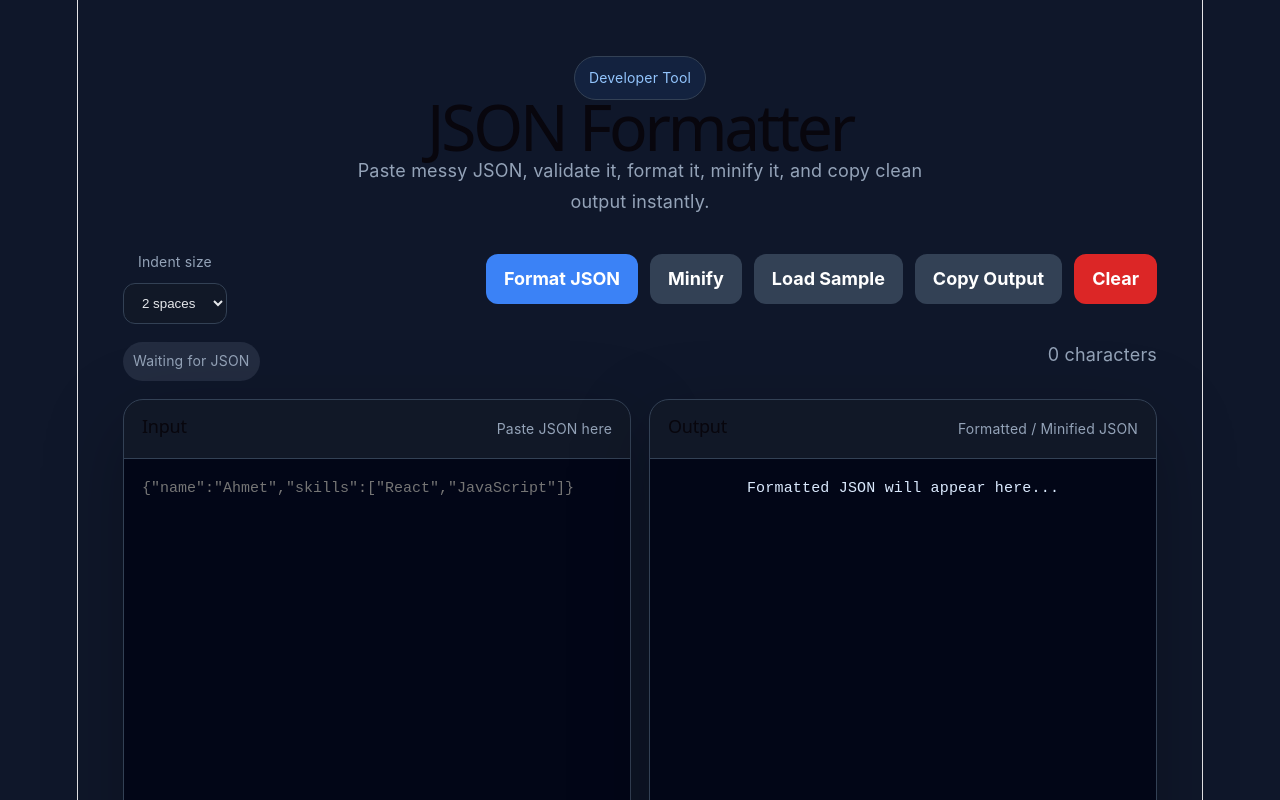
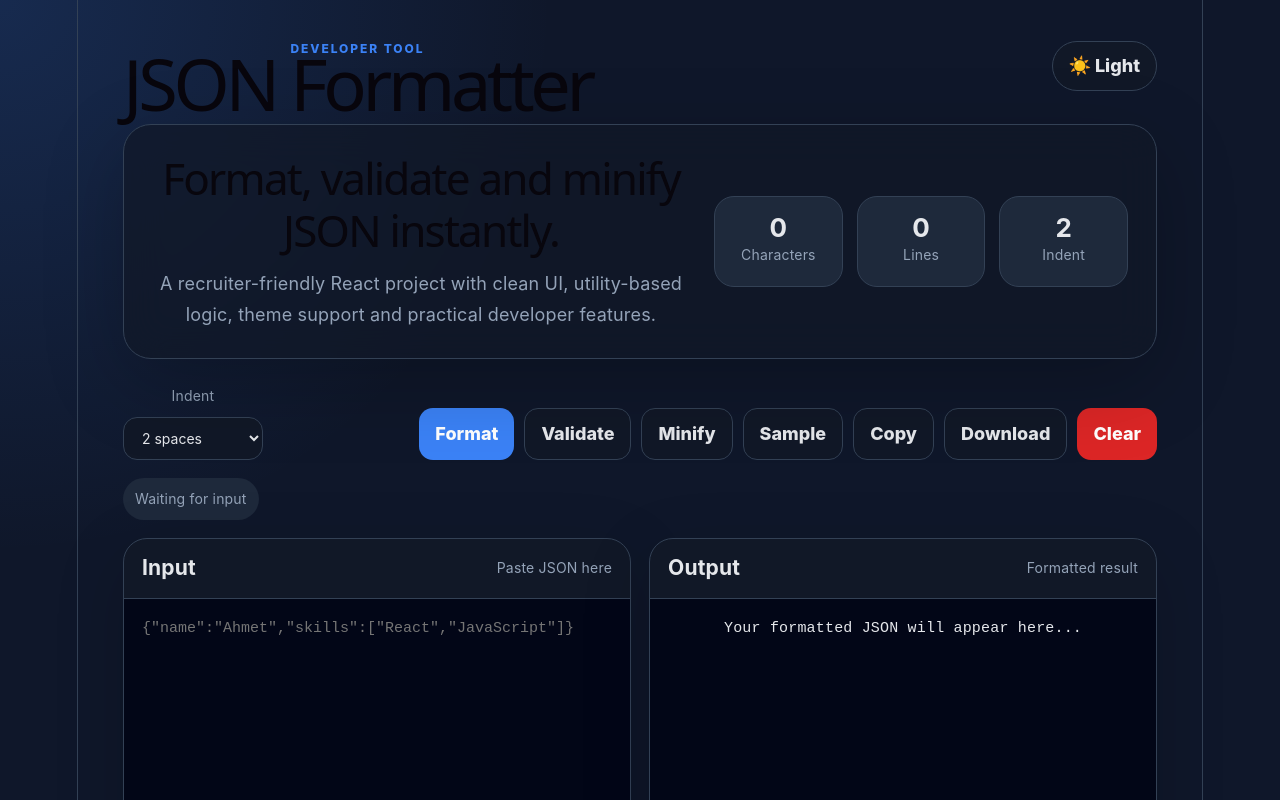
Before and after one commit to Aley777/JSON_FormetterTool, a React (Vite) app: page / in a window 1280 px wide. Shown: the top 800 px of the page. Built offline with nearby package versions, Linux system fonts and the light colour scheme.

Commit message:
Improve UI and add theme support

```diff
--- a/src/App.css
+++ b/src/App.css
@@ -1,92 +1,235 @@
+:root {
+  --bg: #0f172a;
+  --card: #111827;
+  --card-soft: #1e293b;
+  --text: #e5e7eb;
+  --muted: #94a3b8;
+  --border: #334155;
+  --primary: #3b82f6;
+  --danger: #dc2626;
+  --success: #22c55e;
+  --editor: #020617;
+}
+
+:root[data-theme="light"] {
+  --bg: #f8fafc;
+  --card: #ffffff;
+  --card-soft: #f1f5f9;
+  --text: #0f172a;
+  --muted: #64748b;
+  --border: #cbd5e1;
+  --primary: #2563eb;
+  --danger: #dc2626;
+  --success: #16a34a;
+  --editor: #f8fafc;
+}
+
 * {
   box-sizing: border-box;
 }
 
 body {
   margin: 0;
-  font-family: Inter, system-ui, -apple-system, BlinkMacSystemFont, "Segoe UI",
+  background:
+    radial-gradient(circle at top left, rgba(59, 130, 246, 0.18), transparent 32%),
+    var(--bg);
+  color: var(--text);
+  font-family:
+    Inter,
+    system-ui,
+    -apple-system,
+    BlinkMacSystemFont,
+    "Segoe UI",
     sans-serif;
-  background: #0f172a;
-  color: #e5e7eb;
 }
 
 button,
-textarea {
+textarea,
+select {
   font: inherit;
 }
 
 .app {
-  width: min(1180px, 92%);
+  width: min(1240px, 92%);
   margin: 0 auto;
-  padding: 56px 0;
+  padding: 36px 0 56px;
 }
 
-.hero {
-  text-align: center;
-  margin-bottom: 32px;
+.topbar {
+  display: flex;
+  justify-content: space-between;
+  align-items: center;
+  gap: 24px;
+  margin-bottom: 28px;
 }
 
-.badge {
-  width: fit-content;
-  margin: 0 auto 14px;
-  padding: 8px 14px;
-  border: 1px solid #334155;
+.eyebrow {
+  margin: 0 0 8px;
+  color: var(--primary);
+  font-weight: 800;
+  text-transform: uppercase;
+  letter-spacing: 0.16em;
+  font-size: 12px;
+}
+
+h1,
+h2,
+h3,
+p {
+  margin-top: 0;
+}
+
+h1 {
+  margin-bottom: 0;
+  font-size: clamp(38px, 6vw, 72px);
+  letter-spacing: -0.06em;
+}
+
+.theme-toggle {
+  border: 1px solid var(--border);
+  background: var(--card);
+  color: var(--text);
   border-radius: 999px;
-  color: #93c5fd;
-  background: rgba(59, 130, 246, 0.1);
+  padding: 11px 16px;
+  cursor: pointer;
+}
+
+.hero-card {
+  display: grid;
+  grid-template-columns: 1.3fr 1fr;
+  gap: 24px;
+  align-items: center;
+  margin-bottom: 24px;
+  padding: 28px;
+  border: 1px solid var(--border);
+  border-radius: 28px;
+  background: rgba(17, 24, 39, 0.72);
+  backdrop-filter: blur(20px);
+  box-shadow: 0 24px 80px rgba(0, 0, 0, 0.22);
+}
+
+[data-theme="light"] .hero-card {
+  background: rgba(255, 255, 255, 0.78);
+}
+
+.hero-card h2 {
+  margin-bottom: 12px;
+  font-size: clamp(26px, 4vw, 44px);
+  letter-spacing: -0.04em;
+}
+
+.hero-card p {
+  max-width: 720px;
+  margin-bottom: 0;
+  color: var(--muted);
+  line-height: 1.7;
+}
+
+.stats {
+  display: grid;
+  grid-template-columns: repeat(3, 1fr);
+  gap: 14px;
+}
+
+.stats div {
+  padding: 18px;
+  border: 1px solid var(--border);
+  border-radius: 20px;
+  background: var(--card-soft);
+}
+
+.stats strong {
+  display: block;
+  font-size: 26px;
+}
+
+.stats span {
+  color: var(--muted);
   font-size: 14px;
 }
 
-.hero h1 {
-  margin: 0;
-  font-size: clamp(36px, 6vw, 64px);
-  letter-spacing: -0.05em;
+.controls {
+  display: flex;
+  justify-content: space-between;
+  align-items: end;
+  gap: 18px;
+  flex-wrap: wrap;
+  margin-bottom: 18px;
 }
 
-.hero p:last-child {
-  max-width: 620px;
-  margin: 16px auto 0;
-  color: #94a3b8;
-  line-height: 1.7;
+.controls label {
+  display: grid;
+  gap: 8px;
+  color: var(--muted);
+  font-size: 14px;
 }
 
-.toolbar {
+select {
+  min-width: 140px;
+  border: 1px solid var(--border);
+  border-radius: 14px;
+  padding: 11px 14px;
+  background: var(--card);
+  color: var(--text);
+  outline: none;
+}
+
+.actions {
   display: flex;
-  justify-content: center;
-  gap: 12px;
+  gap: 10px;
   flex-wrap: wrap;
-  margin-bottom: 20px;
 }
 
 button {
   border: none;
-  border-radius: 12px;
-  padding: 12px 18px;
-  background: #3b82f6;
+  border-radius: 14px;
+  padding: 12px 16px;
+  background: var(--primary);
   color: white;
   cursor: pointer;
-  font-weight: 700;
+  font-weight: 800;
 }
 
 button:hover {
-  opacity: 0.9;
+  transform: translateY(-1px);
 }
 
 button.secondary {
-  background: #334155;
+  border: 1px solid var(--border);
+  background: var(--card);
+  color: var(--text);
 }
 
 button.danger {
-  background: #dc2626;
+  background: var(--danger);
 }
 
-.error {
-  width: fit-content;
-  margin: 0 auto 20px;
-  padding: 12px 16px;
-  border-radius: 12px;
-  background: rgba(220, 38, 38, 0.15);
-  color: #fca5a5;
+.status {
+  display: flex;
+  gap: 10px;
+  flex-wrap: wrap;
+  margin-bottom: 18px;
+}
+
+.pill {
+  border-radius: 999px;
+  padding: 8px 12px;
+  font-size: 14px;
+}
+
+.pill.neutral {
+  background: var(--card-soft);
+  color: var(--muted);
+}
+
+.pill.success {
+  background: rgba(34, 197, 94, 0.16);
+  color: var(--success);
+}
+
+.pill.error {
+  background: rgba(220, 38, 38, 0.16);
+  color: #f87171;
 }
 
 .editor-grid {
@@ -95,46 +238,45 @@ button.danger {
   gap: 18px;
 }
 
-.panel {
-  border: 1px solid #334155;
-  border-radius: 20px;
+.editor-card {
   overflow: hidden;
-  background: #111827;
-  box-shadow: 0 24px 80px rgba(0, 0, 0, 0.25);
+  border: 1px solid var(--border);
+  border-radius: 24px;
+  background: var(--card);
+  box-shadow: 0 20px 70px rgba(0, 0, 0, 0.16);
 }
 
-.panel-header {
+.editor-header {
   display: flex;
   justify-content: space-between;
   gap: 16px;
   padding: 16px 18px;
-  border-bottom: 1px solid #334155;
+  border-bottom: 1px solid var(--border);
 }
 
-.panel-header h2 {
-  margin: 0;
-  font-size: 18px;
+.editor-header h3 {
+  margin-bottom: 0;
 }
 
-.panel-header span {
-  color: #94a3b8;
+.editor-header span {
+  color: var(--muted);
   font-size: 14px;
 }
 
 textarea,
 pre {
   width: 100%;
-  height: 480px;
+  height: 500px;
   margin: 0;
   padding: 18px;
   border: none;
   outline: none;
   resize: none;
-  background: #020617;
-  color: #dbeafe;
+  background: var(--editor);
+  color: var(--text);
   font-family: "Fira Code", "Courier New", monospace;
   font-size: 15px;
-  line-height: 1.6;
+  line-height: 1.65;
 }
 
 pre {
@@ -142,7 +284,24 @@ pre {
   white-space: pre-wrap;
 }
 
-@media (max-width: 820px) {
+@media (max-width: 900px) {
+  .topbar,
+  .hero-card {
+    grid-template-columns: 1fr;
+  }
+
+  .topbar {
+    align-items: flex-start;
+  }
+
+  .hero-card {
+    display: block;
+  }
+
+  .stats {
+    margin-top: 22px;
+  }
+
   .editor-grid {
     grid-template-columns: 1fr;
   }
@@ -153,53 +312,17 @@ pre {
   }
 }
 
-.controls {
-  display: flex;
-  align-items: end;
-  justify-content: space-between;
-  gap: 18px;
-  flex-wrap: wrap;
-  margin-bottom: 18px;
+@media (max-width: 560px) {
+  .stats {
+    grid-template-columns: 1fr;
+  }
+
+  button,
+  select {
+    width: 100%;
+  }
+
+  .actions {
+    width: 100%;
+  }
 }
-
-.select-group {
-  display: grid;
-  gap: 8px;
-}
-
-.select-group label {
-  color: #94a3b8;
-  font-size: 14px;
-}
-
-select {
-  border: 1px solid #334155;
-  border-radius: 12px;
-  padding: 11px 14px;
-  background: #111827;
-  color: #e5e7eb;
-  outline: none;
-}
-
-.status-row {
-  display: flex;
-  justify-content: space-between;
-  gap: 16px;
-  margin-bottom: 18px;
-  color: #94a3b8;
-}
-
-.status {
-  padding: 6px 10px;
-  border-radius: 999px;
-  font-size: 14px;
-}
-
-.status.valid {
-  background: rgba(34, 197, 94, 0.15);
-  color: #86efac;
-}
-
-.status.idle {
-  background: rgba(148, 163, 184, 0.15);
-}
--- a/src/App.jsx
+++ b/src/App.jsx
@@ -1,133 +1,182 @@
-import { useState } from "react";
+import { useEffect, useState } from "react";
 import "./App.css";
+import {
+  downloadJson,
+  formatJson,
+  minifyJson,
+  validateJson,
+} from "./utils/jsonTools";
 
 const sampleJson = {
+  app: "JSON Formatter Tool",
+  type: "Developer Tool",
   user: {
     name: "Ahmet",
     role: "Frontend Developer",
     skills: ["React", "JavaScript", "CSS"],
-    active: true,
+    availableForHire: true,
   },
-  projects: [
-    {
-      name: "JSON Formatter",
-      type: "Developer Tool",
-    },
-  ],
 };
 
 function App() {
   const [jsonInput, setJsonInput] = useState("");
-  const [formattedJson, setFormattedJson] = useState("");
+  const [jsonOutput, setJsonOutput] = useState("");
   const [error, setError] = useState("");
   const [indent, setIndent] = useState(2);
+  const [theme, setTheme] = useState("dark");
 
-  const formatJson = () => {
+  const characterCount = jsonInput.length;
+  const lineCount = jsonInput ? jsonInput.split("\n").length : 0;
+  const isValid = jsonInput && !error && jsonOutput;
+
+  useEffect(() => {
+    document.documentElement.setAttribute("data-theme", theme);
+  }, [theme]);
+
+  const handleFormat = () => {
     try {
-      const parsed = JSON.parse(jsonInput);
-      const pretty = JSON.stringify(parsed, null, Number(indent));
-      setFormattedJson(pretty);
+      const result = formatJson(jsonInput, indent);
+      setJsonOutput(result);
       setError("");
-    } catch {
-      setFormattedJson("");
-      setError("Invalid JSON. Please check your syntax.");
+    } catch (err) {
+      setJsonOutput("");
+      setError(err.message);
     }
   };
 
-  const minifyJson = () => {
+  const handleMinify = () => {
     try {
-      const parsed = JSON.parse(jsonInput);
-      const minified = JSON.stringify(parsed);
-      setFormattedJson(minified);
+      const result = minifyJson(jsonInput);
+      setJsonOutput(result);
       setError("");
-    } catch {
-      setFormattedJson("");
-      setError("Invalid JSON. Please check your syntax.");
+    } catch (err) {
+      setJsonOutput("");
+      setError(err.message);
     }
   };
 
-  const loadSample = () => {
+  const handleValidate = () => {
+    const result = validateJson(jsonInput);
+
+    if (result.isValid) {
+      setError("");
+      setJsonOutput("Valid JSON ✅");
+    } else {
+      setJsonOutput("");
+      setError(result.error);
+    }
+  };
+
+  const handleLoadSample = () => {
     const sample = JSON.stringify(sampleJson);
     setJsonInput(sample);
-    setFormattedJson(JSON.stringify(sampleJson, null, Number(indent)));
+    setJsonOutput(formatJson(sample, indent));
     setError("");
   };
 
-  const clearAll = () => {
+  const handleCopy = async () => {
+    if (!jsonOutput) return;
+
+    await navigator.clipboard.writeText(jsonOutput);
+  };
+
+  const handleDownload = () => {
+    if (!jsonOutput || error) return;
+    downloadJson(jsonOutput);
+  };
+
+  const handleClear = () => {
     setJsonInput("");
-    setFormattedJson("");
+    setJsonOutput("");
     setError("");
   };
 
-  const copyOutput = async () => {
-    if (!formattedJson) return;
-
-    try {
-      await navigator.clipboard.writeText(formattedJson);
-      alert("Formatted JSON copied!");
-    } catch {
-      alert("Copy failed.");
-    }
-  };
-
-  const isValid = jsonInput && !error && formattedJson;
-
   return (
     <main className="app">
-      <section className="hero">
-        <p className="badge">Developer Tool</p>
-        <h1>JSON Formatter</h1>
-        <p>
-          Paste messy JSON, validate it, format it, minify it, and copy clean
-          output instantly.
-        </p>
+      <header className="topbar">
+        <div>
+          <p className="eyebrow">Developer Tool</p>
+          <h1>JSON Formatter</h1>
+        </div>
+
+        <button
+          className="theme-toggle"
+          onClick={() => setTheme(theme === "dark" ? "light" : "dark")}
+        >
+          {theme === "dark" ? "☀️ Light" : "🌙 Dark"}
+        </button>
+      </header>
+
+      <section className="hero-card">
+        <div>
+          <h2>Format, validate and minify JSON instantly.</h2>
+          <p>
+            A recruiter-friendly React project with clean UI, utility-based
+            logic, theme support and practical developer features.
+          </p>
+        </div>
+
+        <div className="stats">
+          <div>
+            <strong>{characterCount}</strong>
+            <span>Characters</span>
+          </div>
+          <div>
+            <strong>{lineCount}</strong>
+            <span>Lines</span>
+          </div>
+          <div>
+            <strong>{indent}</strong>
+            <span>Indent</span>
+          </div>
+        </div>
       </section>
 
       <section className="controls">
-        <div className="select-group">
-          <label htmlFor="indent">Indent size</label>
-          <select
-            id="indent"
-            value={indent}
-            onChange={(e) => setIndent(e.target.value)}
-          >
+        <label>
+          Indent
+          <select value={indent} onChange={(e) => setIndent(e.target.value)}>
             <option value="2">2 spaces</option>
             <option value="4">4 spaces</option>
             <option value="8">8 spaces</option>
           </select>
-        </div>
+        </label>
 
-        <div className="toolbar">
-          <button onClick={formatJson}>Format JSON</button>
-          <button className="secondary" onClick={minifyJson}>
+        <div className="actions">
+          <button onClick={handleFormat}>Format</button>
+          <button onClick={handleValidate} className="secondary">
+            Validate
+          </button>
+          <button onClick={handleMinify} className="secondary">
             Minify
           </button>
-          <button className="secondary" onClick={loadSample}>
-            Load Sample
+          <button onClick={handleLoadSample} className="secondary">
+            Sample
           </button>
-          <button className="secondary" onClick={copyOutput}>
-            Copy Output
+          <button onClick={handleCopy} className="secondary">
+            Copy
           </button>
-          <button className="danger" onClick={clearAll}>
+          <button onClick={handleDownload} className="secondary">
+            Download
+          </button>
+          <button onClick={handleClear} className="danger">
             Clear
           </button>
         </div>
       </section>
 
-      <section className="status-row">
-        <span className={isValid ? "status valid" : "status idle"}>
-          {isValid ? "Valid JSON" : "Waiting for JSON"}
+      <section className="status">
+        <span className={isValid ? "pill success" : "pill neutral"}>
+          {isValid ? "Valid JSON" : "Waiting for input"}
         </span>
 
-        <span>{jsonInput.length} characters</span>
+        {error && <span className="pill error">Invalid JSON: {error}</span>}
       </section>
 
-      {error && <p className="error">{error}</p>}
-
       <section className="editor-grid">
-        <div className="panel">
-          <div className="panel-header">
-            <h2>Input</h2>
+        <article className="editor-card">
+          <div className="editor-header">
+            <h3>Input</h3>
             <span>Paste JSON here</span>
           </div>
 
@@ -139,16 +188,16 @@ function App() {
             }}
             placeholder='{"name":"Ahmet","skills":["React","JavaScript"]}'
           />
-        </div>
+        </article>
 
-        <div className="panel">
-          <div className="panel-header">
-            <h2>Output</h2>
-            <span>Formatted / Minified JSON</span>
+        <article className="editor-card">
+          <div className="editor-header">
+            <h3>Output</h3>
+            <span>Formatted result</span>
           </div>
 
-          <pre>{formattedJson || "Formatted JSON will appear here..."}</pre>
-        </div>
+          <pre>{jsonOutput || "Your formatted JSON will appear here..."}</pre>
+        </article>
       </section>
     </main>
   );
--- /dev/null
+++ b/src/utils/jsonTools.js
@@ -0,0 +1,36 @@
+export function formatJson(input, indent = 2) {
+  const parsed = JSON.parse(input);
+  return JSON.stringify(parsed, null, Number(indent));
+}
+
+export function minifyJson(input) {
+  const parsed = JSON.parse(input);
+  return JSON.stringify(parsed);
+}
+
+export function validateJson(input) {
+  try {
+    JSON.parse(input);
+    return {
+      isValid: true,
+      error: "",
+    };
+  } catch (error) {
+    return {
+      isValid: false,
+      error: error.message,
+    };
+  }
+}
+
+export function downloadJson(content, fileName = "formatted.json") {
+  const blob = new Blob([content], { type: "application/json" });
+  const url = URL.createObjectURL(blob);
+
+  const link = document.createElement("a");
+  link.href = url;
+  link.download = fileName;
+  link.click();
+
+  URL.revokeObjectURL(url);
+}
```
Also changed, not shown: 1 other file (tests, documents, lock files or other folders).
